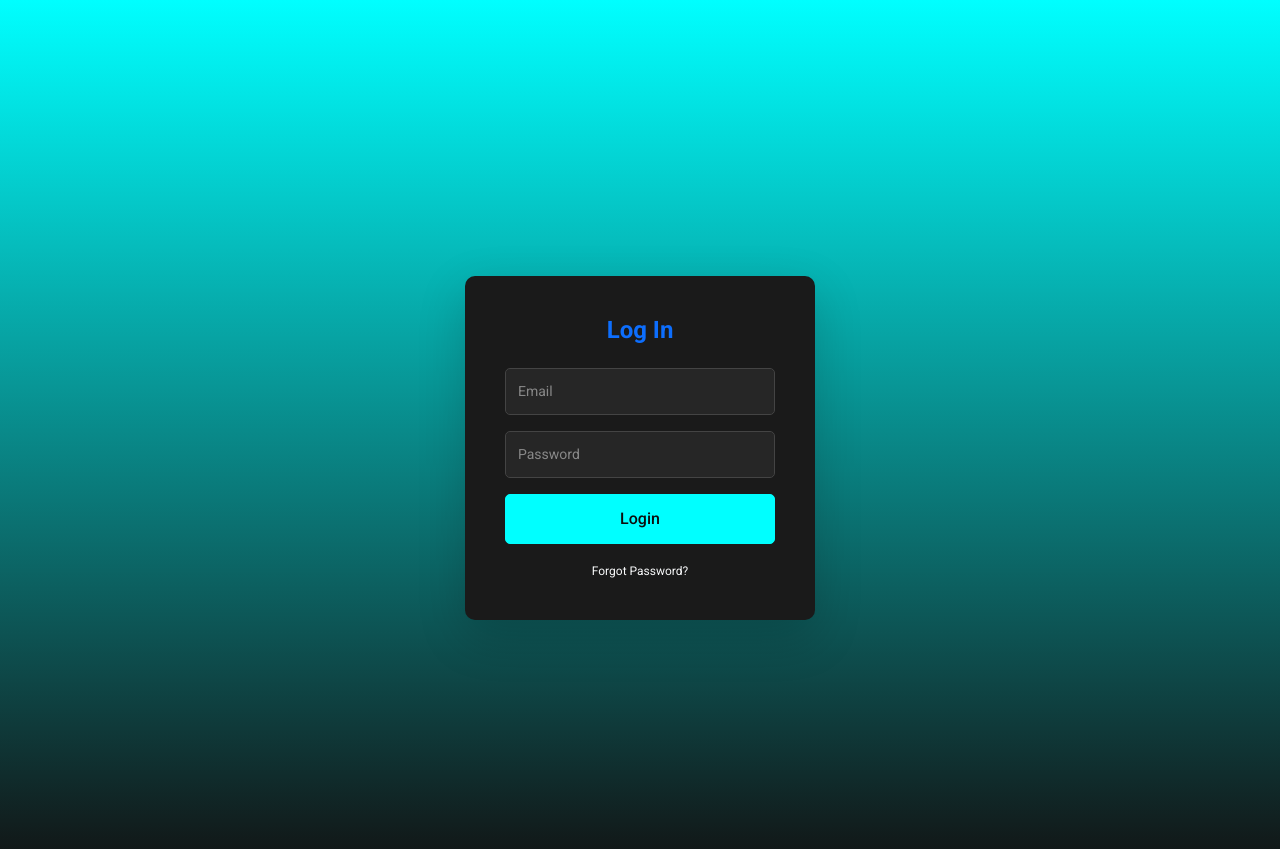
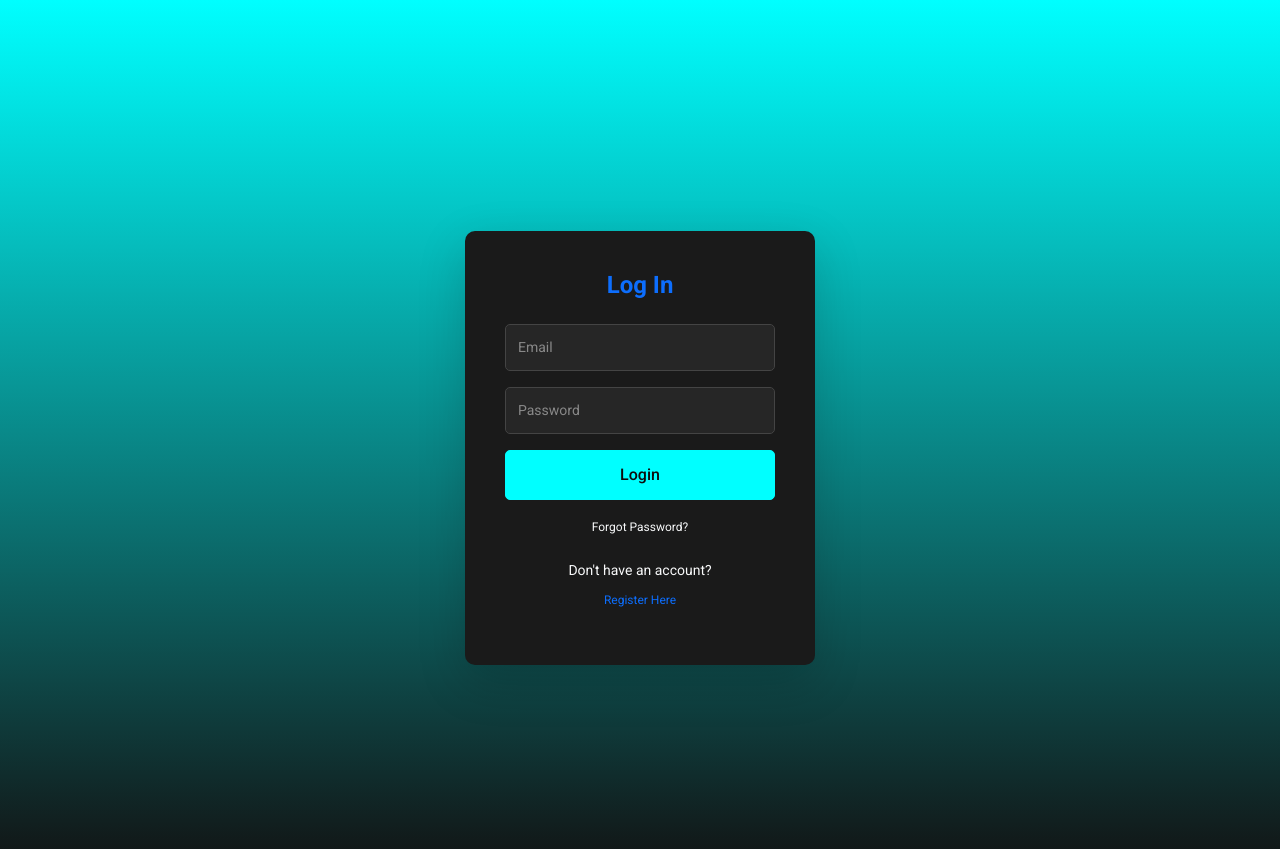
Before and after one commit to syyntax/strikepanel, a Flask app: page /login in a window 1280 px wide. Shown: the top 849 px of the page. Run offline with Flask 3, Linux system fonts and the light colour scheme; some libraries are stand-ins or nearby versions.

Commit message:
Updated login and styling

```diff
--- a/app/static/css/style.css
+++ b/app/static/css/style.css
@@ -100,7 +100,7 @@ body {
   box-shadow: 0 4px 12px rgba(0, 204, 255, 0.4);
 }
 
-/* Forgot password link styling */
+/* Forgot password and registration link styling */
 .login-card a {
   display: block;
   margin-top: 10px;
@@ -112,6 +112,12 @@ body {
 
 .login-card a:hover {
   color: var(--hover-color);
+}
+
+.login-card p {
+  font-size: 14px;
+  margin-top: 20px;
+  color: var(--input-text);
 }
 
 /* Navbar Styling */
--- a/app/templates/login.html
+++ b/app/templates/login.html
@@ -31,6 +31,13 @@
             <!-- Forgot Password Link -->
             <a href="#" class="text-light roboto-light">Forgot Password?</a>
         </form>
+
+        <!-- Registration Link -->
+        <div class="mt-4">
+            <p class="roboto-light text-light">Don't have an account?
+                <a href="{{ url_for('auth.register') }}" class="text-primary">Register Here</a>
+            </p>
+        </div>
     </div>
 </div>
 {% endblock %}
```
